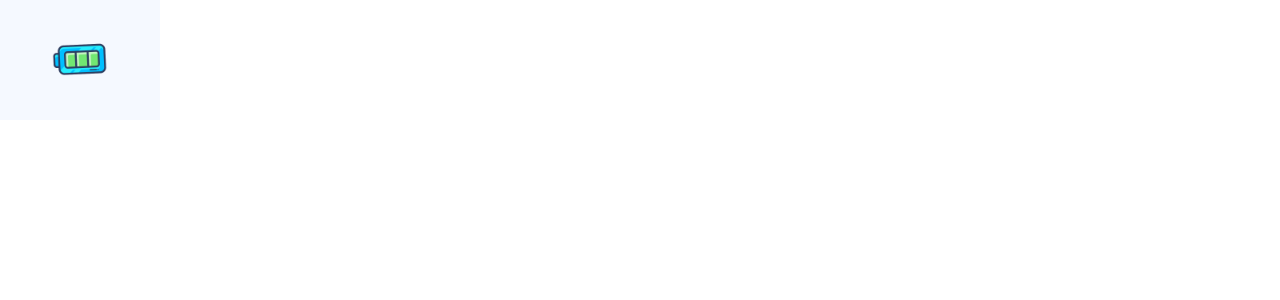
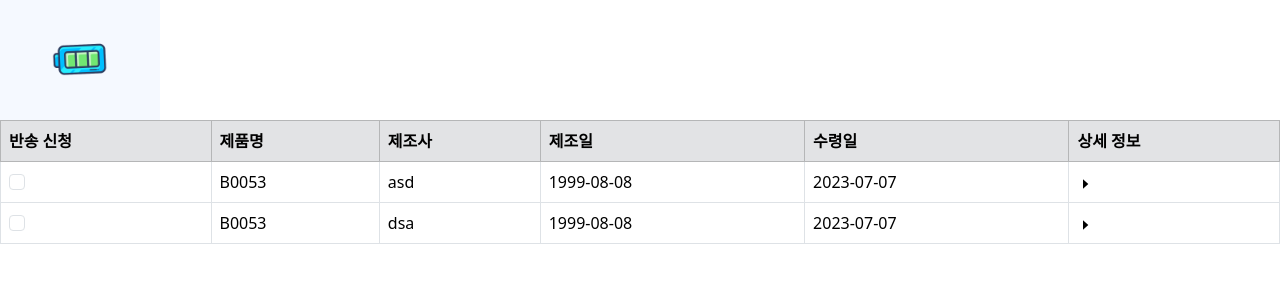
Before and after one commit to SilvianC/Almighty, a React (Create React App) app in the folder frontend/blog/: page /return in a window 1280 px wide. Before the commit this address had no page. Shown: the top 300 px of the page. Built offline with nearby package versions, Linux system fonts and the light colour scheme; what recoil-persist would draw is missing.

Commit message:
➕ Feat(feature/#13): 고객 반품 페이지 생성

```diff
--- a/frontend/blog/package.json
+++ b/frontend/blog/package.json
@@ -16,6 +16,7 @@
     "react": "^18.2.0",
     "react-bootstrap": "^2.9.0",
     "react-dom": "^18.2.0",
+    "react-icons": "^4.11.0",
     "react-router-dom": "^6.16.0",
     "react-scripts": "5.0.1",
     "recoil": "^0.7.7",
--- a/frontend/blog/src/App.jsx
+++ b/frontend/blog/src/App.jsx
@@ -8,7 +8,7 @@ import * as utils from "./utils";
 import "bootstrap/dist/css/bootstrap.min.css";
 import Header from "./components/layout/Header";
 
-const App = () =>{
+const App = () => {
   return (
     <>
       <Header></Header>
@@ -16,9 +16,10 @@ const App = () =>{
         <Route path={utils.URL.LOGIN.MAIN} element={<pages.Login />} />
         <Route path={utils.URL.SIGNUP.MAIN} element={<pages.SingUp />} />
         <Route path={utils.URL.MAIN.MAIN} element={<pages.Main />} />
+        <Route path={utils.URL.RETURN.MAIN} element={<pages.Return />} />
       </Routes>
     </>
-  )
+  );
 };
 
 export default App;
--- /dev/null
+++ b/frontend/blog/src/components/table/BuyTable.jsx
@@ -0,0 +1,57 @@
+import React, { useEffect, useState } from "react";
+import Table from "react-bootstrap/Table";
+import Form from "react-bootstrap/Form";
+import { BiCaretRight } from "react-icons/bi";
+
+const data = [
+  {
+    code: "B0053",
+    company: "asd",
+    createDate: "1999-08-08",
+    deliveryDate: "2023-07-07",
+  },
+  {
+    code: "B0053",
+    company: "dsa",
+    createDate: "1999-08-08",
+    deliveryDate: "2023-07-07",
+  },
+];
+const BuyTable = ({}) => {
+  return (
+    <Form>
+      <Table bordered>
+        <thead className={"table-secondary"}>
+          <tr>
+            <th>반송 신청</th>
+            <th>제품명</th>
+            <th>제조사</th>
+            <th>제조일</th>
+            <th>수령일</th>
+            <th>상세 정보</th>
+          </tr>
+        </thead>
+        <tbody>
+          {data.map((item, idx) => {
+            return (
+              <tr key={idx}>
+                <td>
+                  <Form.Check></Form.Check>
+                </td>
+                <td>{item.code}</td>
+                <td>{item.company}</td>
+                <td>{item.createDate}</td>
+                <td>{item.deliveryDate}</td>
+                <td>
+                  <BiCaretRight />
+                </td>
+              </tr>
+            );
+          })}
+        </tbody>
+      </Table>
+    </Form>
+  );
+};
+
+export default BuyTable;
--- a/frontend/blog/src/pages/index.js
+++ b/frontend/blog/src/pages/index.js
@@ -1,3 +1,4 @@
 export { default as Login } from "./login/LoginPage";
 export { default as SingUp } from "./login/signup/SignUpForm";
 export { default as Main } from "./board/Board";
+export { default as Return } from "./return/Return";
--- /dev/null
+++ b/frontend/blog/src/pages/return/Return.jsx
@@ -0,0 +1,12 @@
+import React, { useEffect, useState } from "react";
+import BuyTable from "../../components/table/BuyTable";
+
+const Return = () => {
+  return (
+    <>
+      <BuyTable></BuyTable>
+    </>
+  );
+};
+
+export default Return;
--- a/frontend/blog/src/utils/utilsConstant.js
+++ b/frontend/blog/src/utils/utilsConstant.js
@@ -8,4 +8,7 @@ export const URL = {
   MAIN: {
     MAIN: "/main",
   },
+  RETURN: {
+    MAIN: "/return",
+  },
 };
```
Also changed, not shown: 2 other files (tests, documents, lock files or other folders). Lines whose indentation alone changed are shown as unchanged.
